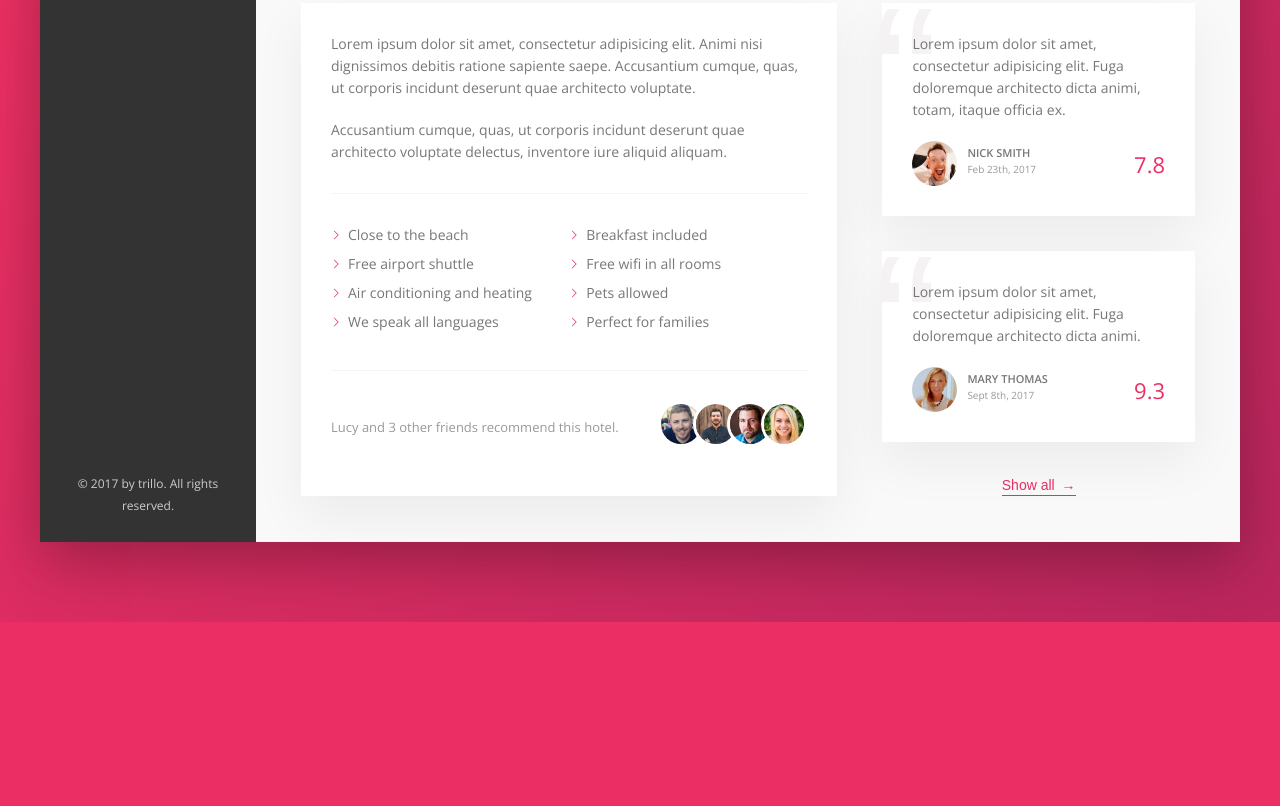
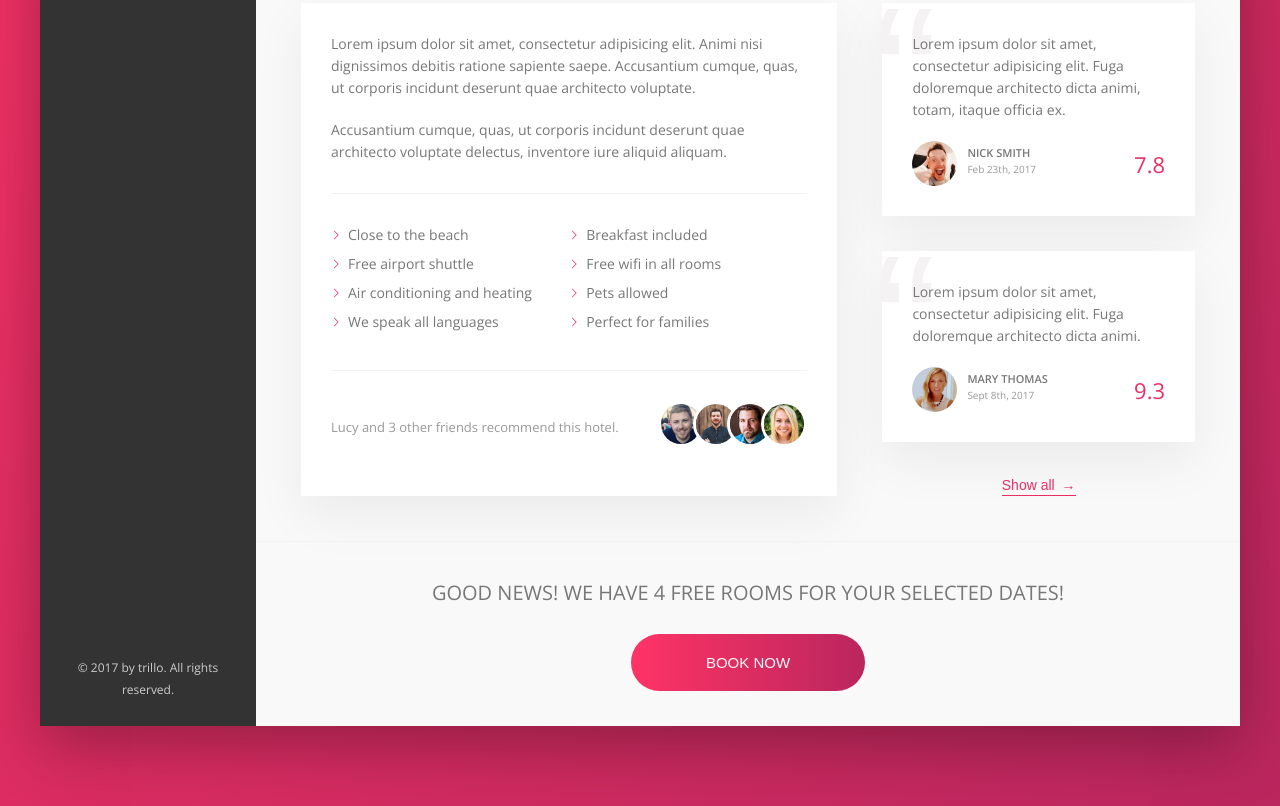
Before and after one commit to eugenekhristo/advanced-sass-css, a website: page Trillo/index.html in a window 1280 px wide. Shown: the part 643-1449 px from the top of the page. Before the commit the page ends 1265 px from the top, so only its background shows below. Drawn offline with nearby package versions, Linux system fonts and the light colour scheme.

Commit message:
cta section is ready

```diff
--- a/Trillo/index.html
+++ b/Trillo/index.html
@@ -214,7 +214,15 @@
             </div>
           </div>
 
-
+          <div class="cta">
+            <h2 class="cta__text">
+              GOOD NEWS! WE HAVE 4 FREE ROOMS FOR YOUR SELECTED DATES!
+            </h2>
+            <button class="btn">
+              <span class="btn__visible">Book now</span>
+              <span class="btn__invisible">Only 4 rooms left</span>
+            </button>
+          </div>
         </main>
       </div>
     </div>
--- a/Trillo/sass/_components.scss
+++ b/Trillo/sass/_components.scss
@@ -439,3 +439,86 @@
     font-weight: 300;
   }
 }
+
+/////// CTA
+//////////////////////////////////////////////////////
+.cta {
+  padding: 3.5rem 0;
+  text-align: center;
+
+  &__text {
+    font-size: 2rem;
+    font-weight: 300;
+    text-transform: uppercase;
+    margin-bottom: 2.5rem;
+    line-height: 1.6;
+  }
+}
+
+/////// BTN
+//////////////////////////////////////////////////////
+.btn {
+  border: none;
+  background-image: linear-gradient(to right, var(--color-primary-light), var(--color-primary-dark));
+  color: var(--color-grey-light-1);
+  font-size: 1.5rem;
+  font-weight: 300;
+  text-transform: uppercase;
+  cursor: pointer;
+  position: relative;
+  border-radius: 10rem;
+  overflow: hidden;
+
+  &:focus {
+    outline: none;
+    animation: pulsate-own 1.5s infinite;
+  }
+
+  &:hover {
+    background-image: linear-gradient(to left, var(--color-primary-light), var(--color-primary-dark));
+  }
+
+  &__visible {
+    display: inline-block;
+    padding: 2rem 7.5rem;
+    transition: all .25s;
+    backface-visibility: hidden;
+  }
+
+  &__invisible {
+    display: inline-block;
+    position: absolute;
+    top: -100%;
+    left: 0;
+    padding: 2rem 0;
+    width: 100%;
+    height: 100%;
+    transition: all .25s;
+    backface-visibility: hidden;
+  }
+
+  &:hover &__invisible {
+    top: 0;
+  }
+
+  &:hover &__visible {
+    transform: translateY(100%);
+  }
+}
+
+@keyframes pulsate-own {
+  0% {
+    transform: scale(1);
+    box-shadow: none;
+  }
+
+  50% {
+    transform: scale(1.05);
+    box-shadow: var(--shadow-dark);
+  }
+
+  100% {
+    transform: scale(1);
+    box-shadow: none;
+  }
+}
```
Also changed, not shown: Trillo/css/style.css.
